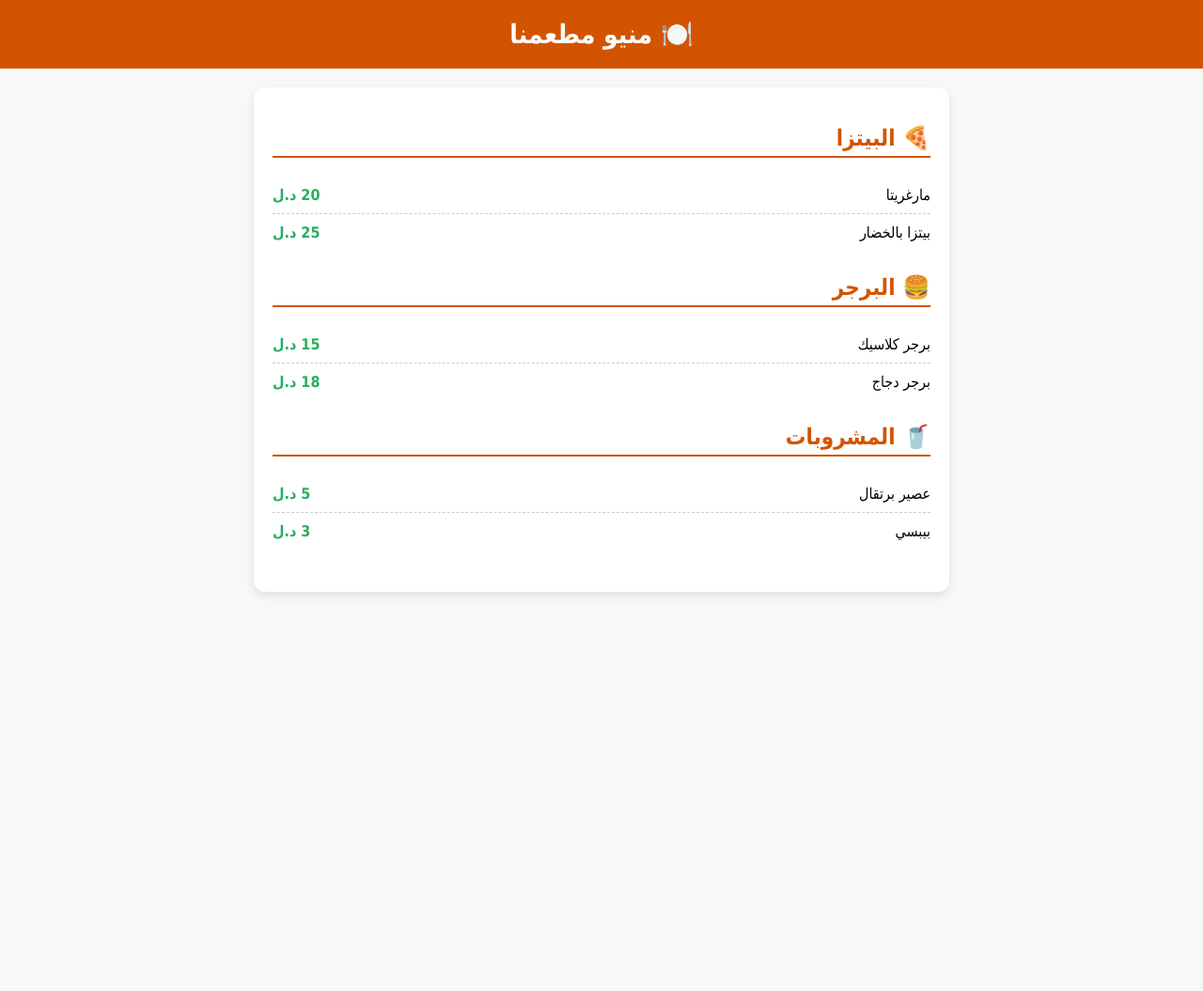
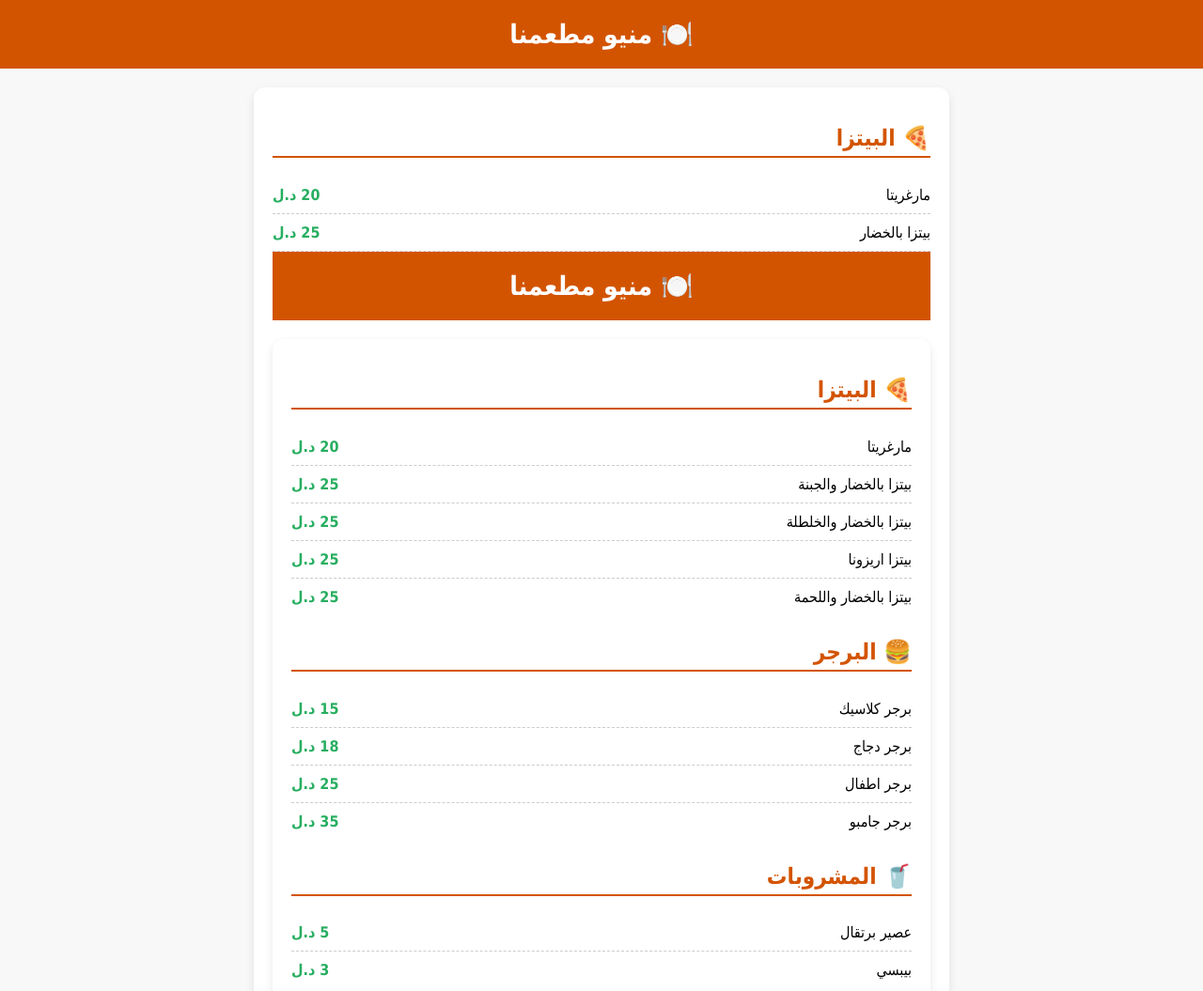
Before and after one commit to alradi197676/restaurant-menu, a plain HTML site: page index.html in a window 1280 px wide. Shown: the top 1055 px of the page at 94% size. Before the commit the page ends 800 px from the top, so only its background shows below. Drawn offline with Linux system fonts and the light colour scheme.

Commit message:
Update index.html

```diff
--- a/index.html
+++ b/index.html
@@ -59,7 +59,92 @@
     <div class="category">
       <h2>🍕 البيتزا</h2>
       <div class="item"><span>مارغريتا</span> <span class="price">20 د.ل</span></div>
-      <div class="item"><span>بيتزا بالخضار</span> <span class="price">25 د.ل</span></div>
+      <div class="item"><span>بيتزا بالخضار</span> <span class="price">25 د.ل</span></div><!DOCTYPE html>
+<html lang="ar">
+<head>
+  <meta charset="UTF-8">
+  <title>منيو المطعم</title>
+  <style>
+    body {
+      font-family: Tahoma, Arial, sans-serif;
+      direction: rtl;
+      background: #f8f8f8;
+      margin: 0;
+      padding: 0;
+    }
+    header {
+      background: #d35400;
+      color: white;
+      text-align: center;
+      padding: 20px;
+      font-size: 28px;
+      font-weight: bold;
+    }
+    .menu {
+      max-width: 700px;
+      margin: 20px auto;
+      background: white;
+      padding: 20px;
+      border-radius: 12px;
+      box-shadow: 0 4px 10px rgba(0,0,0,0.1);
+    }
+    .category {
+      margin-bottom: 25px;
+    }
+    .category h2 {
+      border-bottom: 2px solid #d35400;
+      padding-bottom: 5px;
+      color: #d35400;
+    }
+    .item {
+      display: flex;
+      justify-content: space-between;
+      padding: 10px 0;
+      border-bottom: 1px dashed #ccc;
+    }
+    .item:last-child {
+      border-bottom: none;
+    }
+    .price {
+      color: #27ae60;
+      font-weight: bold;
+    }
+  </style>
+</head>
+<body>
+
+  <header>🍽️ منيو مطعمنا</header>
+
+  <div class="menu">
+
+    <div class="category">
+      <h2>🍕 البيتزا</h2>
+      <div class="item"><span>مارغريتا</span> <span class="price">20 د.ل</span></div>
+      <div class="item"><span>بيتزا بالخضار والجبنة</span> <span class="price">25 د.ل</span></div>
+ <div class="item"><span>بيتزا بالخضار والخلطلة</span> <span class="price">25 د.ل</span></div>
+ <div class="item"><span>بيتزا اريزونا </span> <span class="price">25 د.ل</span></div>
+ <div class="item"><span>بيتزا بالخضار واللحمة</span> <span class="price">25 د.ل</span></div>
+    </div>
+
+    <div class="category">
+      <h2>🍔 البرجر</h2>
+      <div class="item"><span>برجر كلاسيك</span> <span class="price">15 د.ل</span></div>
+      <div class="item"><span>برجر دجاج</span> <span class="price">18 د.ل</span></div>
+ <div class="item"><span>برجر اطفال</span> <span class="price">25 د.ل</span></div>
+ <div class="item"><span>برجر جامبو</span> <span class="price">35 د.ل</span></div>
+    </div>
+
+    <div class="category">
+      <h2>🥤 المشروبات</h2>
+      <div class="item"><span>عصير برتقال</span> <span class="price">5 د.ل</span></div>
+      <div class="item"><span>بيبسي</span> <span class="price">3 د.ل</span></div>
+    </div>
+
+  </div>
+
+</body>
+</html>
+
     </div>
 
     <div class="category">
```
